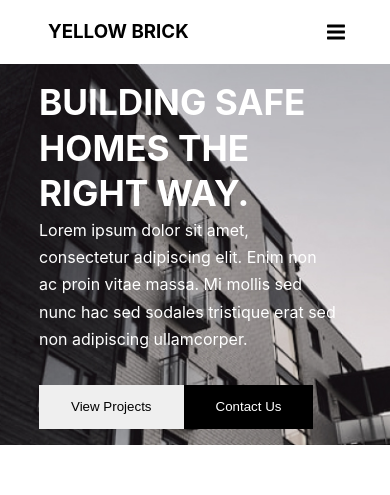
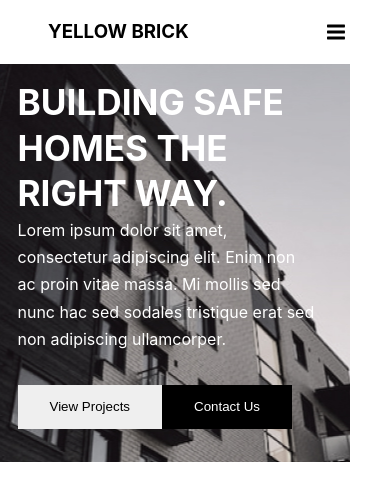
Before and after one commit to olaniyan-spec/construction, a React (Create React App) app: page / in a window 390 px wide. Shown: the top 495 px of the page. Built offline with nearby package versions, Linux system fonts and the light colour scheme.

Commit message:
nw commit

```diff
--- a/src/Components/Footer.css
+++ b/src/Components/Footer.css
@@ -5,7 +5,8 @@
         display: grid;
         grid-template-columns: repeat(5, 1fr);
         gap: 1rem;
-        padding: 50px;
+        padding-left: 1rem;
+        padding-top: 2rem;
         color: #ffffff;
     }
     .logo h2{
@@ -46,6 +47,7 @@
     justify-content: center;
     text-align: center;
     align-items: center;
+    margin-top: 1rem;
 
     }
     @media screen and (max-width: 600px){
--- a/src/Pages/Home.css
+++ b/src/Pages/Home.css
@@ -245,7 +245,11 @@ gap: 2rem;
       }
 
 @media screen and (max-width: 600px){
-
+  .header{
+    width: 350px;
+    height: 398px;
+    background-image: url(../images/bg-image.jpg);
+}
   .header-content h1{
     text-transform: uppercase;
     width: 300px;
@@ -253,6 +257,11 @@ gap: 2rem;
   }
   .header-content button{
     margin-top: 2rem;
+  }
+  .header-card{
+    justify-content: center;
+    align-items: center;
+    text-align: center;
   }
   .header-card h2{
     font-size: 2.5rem;
@@ -294,8 +303,8 @@ gap: 10px;
 background: #ffffff;
   }
   .project-card img{
-    width: 300px;
-    height: 300px;
+    width: 350px;
+    height: 250px;
   object-fit: cover;
   }
   .project-card h4{
@@ -332,10 +341,7 @@ background: #ffffff;
   .show-toggle{
   display: block;
   }
-  .card-content img{
-    width: 259.13px;
-    height: 259.13px;
-  }
+
   .team{
     margin-top: 5rem;
   }
@@ -361,10 +367,7 @@ background: #ffffff;
     text-align: center;
     padding-left: 0rem;
   }
-  .card-content img{
-    width: 250px;
-    height: 250px;
-  }
+
   .newsletter{
     margin-top: 7rem;
   }
--- a/src/index.css
+++ b/src/index.css
@@ -176,5 +176,11 @@ height: 220px;
     font-size: 2.2rem;
     line-height: 1.3;
   }
+.container{
+  width: 90%;
 
 }
+body{
+  width: fit-content;
+}
+}
```
Also changed, not shown: src/images/mobile-bg.jpg (added).
